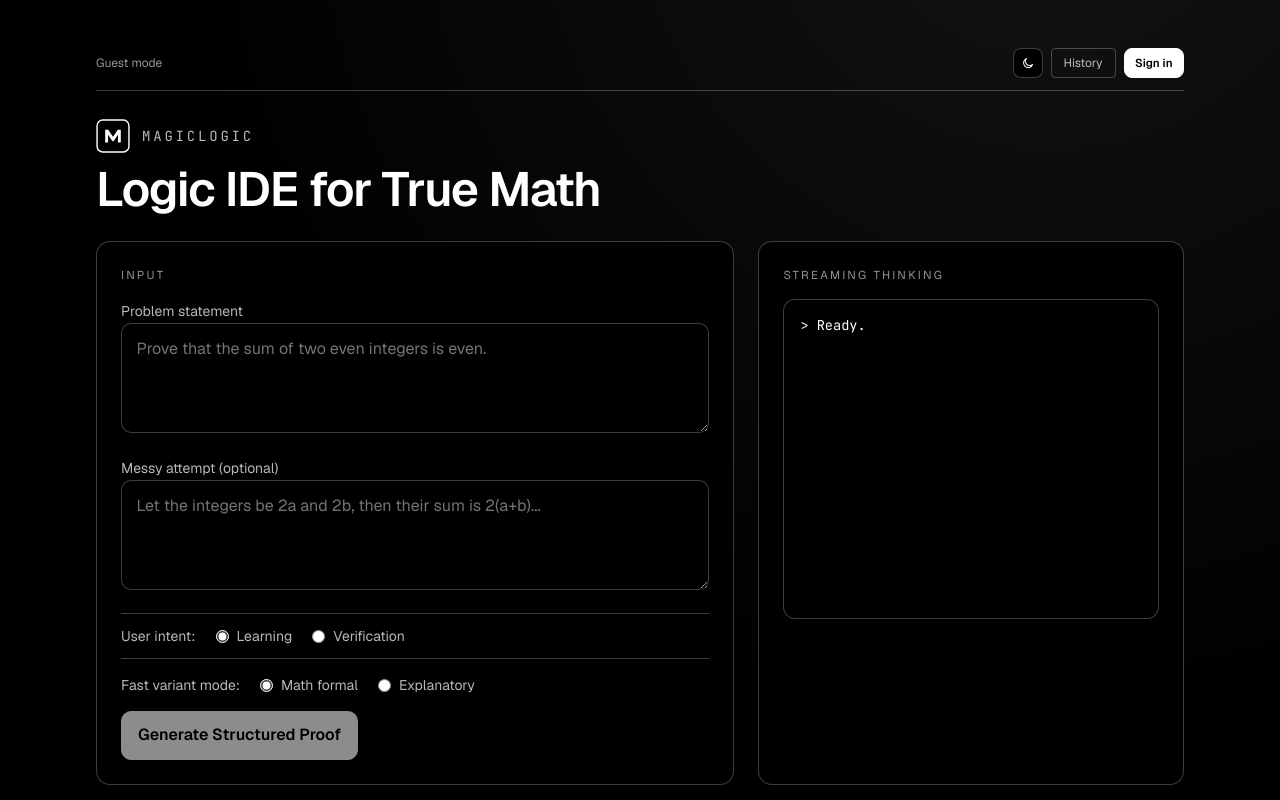
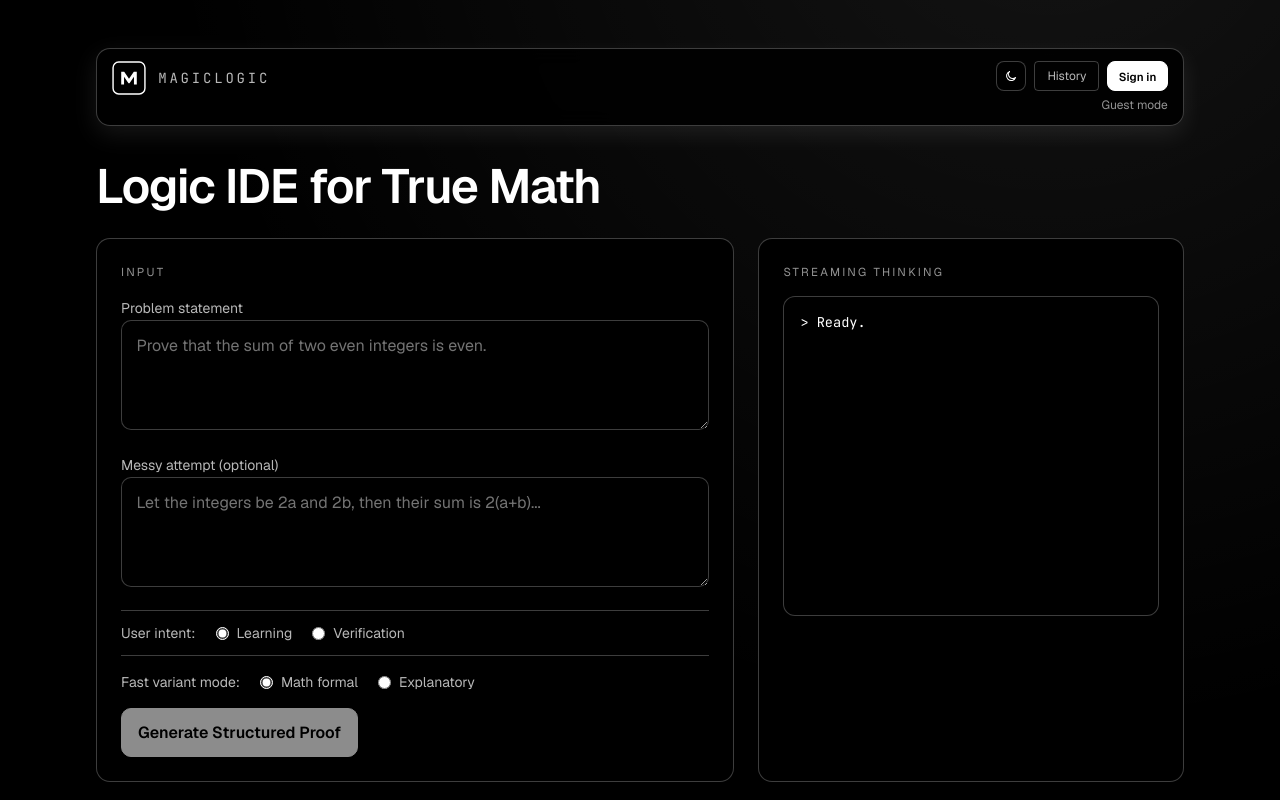
Before and after one commit to Shiv-Kiran/logic-magic, a Next.js app: page /ide in a window 1280 px wide. Shown: the top 800 px of the page. Built offline with nearby package versions, Linux system fonts and the light colour scheme; no server answers.

Commit message:
feat(ui): add sticky IDE identity bar and widen about header over content

```diff
--- a/src/app/about/page.tsx
+++ b/src/app/about/page.tsx
@@ -22,7 +22,7 @@ export default function AboutPage() {
           </div>
         </header>
 
-        <div className="about-sections">
+        <div className="about-sections about-sections--narrower">
           <section className="about-panel about-panel--hero about-reveal">
             <p className="about-eyebrow">MagicLogic</p>
             <h1 className="about-hero">
--- a/src/app/globals.css
+++ b/src/app/globals.css
@@ -139,6 +139,11 @@ body {
   flex-direction: column;
   gap: 1.5rem;
   scroll-snap-type: y mandatory;
+}
+
+.about-sections--narrower {
+  width: 95%;
+  margin-inline: auto;
 }
 
 .about-panel {
@@ -343,6 +348,10 @@ body {
     gap: 1rem;
   }
 
+  .about-sections--narrower {
+    width: 100%;
+  }
+
   .about-hero {
     font-size: clamp(1.9rem, 11vw, 3.25rem);
     max-width: 12ch;
@@ -351,6 +360,24 @@ body {
   .about-subcopy {
     max-width: 36ch;
     font-size: 1rem;
+  }
+
+  .ide-topbar {
+    top: 0.45rem;
+    padding: 0.62rem 0.7rem;
+  }
+
+  .ide-topbar-right {
+    width: 100%;
+    align-items: flex-start;
+  }
+
+  .ide-topbar-controls {
+    flex-wrap: wrap;
+  }
+
+  .ide-topbar-status {
+    text-align: left;
   }
 }
 
@@ -484,6 +511,41 @@ button.primary:disabled {
 
 .auth-strong:hover {
   filter: brightness(0.94);
+}
+
+.ide-topbar {
+  position: sticky;
+  top: 0.75rem;
+  z-index: 22;
+  display: flex;
+  align-items: flex-start;
+  justify-content: space-between;
+  gap: 0.9rem;
+  border: 1px solid var(--border);
+  border-radius: 14px;
+  background: color-mix(in srgb, var(--bg) 88%, transparent);
+  backdrop-filter: blur(10px);
+  padding: 0.78rem 0.95rem;
+  box-shadow: 0 8px 24px color-mix(in srgb, var(--fg) 9%, transparent);
+}
+
+.ide-topbar-right {
+  display: flex;
+  flex-direction: column;
+  align-items: flex-end;
+  gap: 0.42rem;
+}
+
+.ide-topbar-controls {
+  display: flex;
+  align-items: center;
+  gap: 0.5rem;
+}
+
+.ide-topbar-status {
+  margin: 0;
+  line-height: 1.2;
+  text-align: right;
 }
 
 input[type="radio"],
--- a/src/app/ide/page.tsx
+++ b/src/app/ide/page.tsx
@@ -6,7 +6,6 @@ import rehypeKatex from "rehype-katex";
 import remarkMath from "remark-math";
 import { AuthBar } from "@/components/auth-bar";
 import { FollowupBox } from "@/components/followup-box";
-import { MagicLogicLogo } from "@/components/magiclogic-logo";
 import { SiteFooter } from "@/components/site-footer";
 import { getDeepDiveStatusMessage, shouldShowDeepDiveTab } from "@/lib/ui/deep-dive";
 import {
@@ -459,10 +458,9 @@ export default function Home() {
   return (
     <div className="app-grid min-h-screen">
       <main className="mx-auto flex w-full max-w-6xl flex-col gap-7 px-4 py-8 sm:px-8 lg:py-12">
-        <AuthBar />
+        <AuthBar signOutRedirectTo="/about" />
 
-        <header className="space-y-3">
-          <MagicLogicLogo />
+        <header className="space-y-3 pt-2">
           <h1 className="text-3xl font-semibold tracking-tight text-white sm:text-5xl">Logic IDE for True Math</h1>
         </header>
 
--- a/src/components/auth-bar.tsx
+++ b/src/components/auth-bar.tsx
@@ -4,6 +4,7 @@ import Link from "next/link";
 import { useEffect, useMemo, useState } from "react";
 import { AuthChangeEvent, Session } from "@supabase/supabase-js";
 import { buildLoginRedirect } from "@/lib/auth/redirect";
+import { MagicLogicLogo } from "@/components/magiclogic-logo";
 import { getSupabaseBrowserClient } from "@/lib/supabase/browser";
 import { ThemeToggle } from "@/components/theme-toggle";
 
@@ -13,11 +14,10 @@ type AuthState = {
 };
 
 type AuthBarProps = {
-  variant?: "default" | "panel";
   signOutRedirectTo?: string;
 };
 
-export function AuthBar({ variant = "default", signOutRedirectTo = "/" }: AuthBarProps) {
+export function AuthBar({ signOutRedirectTo = "/" }: AuthBarProps) {
   const supabase = useMemo(() => getSupabaseBrowserClient(), []);
   const [authState, setAuthState] = useState<AuthState>({
     loading: Boolean(supabase),
@@ -73,42 +73,33 @@ export function AuthBar({ variant = "default", signOutRedirectTo = "/" }: AuthBa
   };
 
   const historyHref = authState.email ? "/history" : buildLoginRedirect("/history");
-  const containerClass =
-    variant === "panel"
-      ? "about-user-strip"
-      : "flex flex-wrap items-center justify-between gap-3 border-b border-border pb-3";
-
-  return (
-    <div className={containerClass}>
-      <div className="text-xs text-zinc-400">
-        {authState.loading
+  const statusText = authState.loading
     ? "Checking session..."
     : authState.email
       ? `Signed in as ${authState.email}`
-            : "Guest mode"}
-      </div>
-      <div className="flex items-center gap-2 text-xs">
+      : "Guest mode";
+
+  return (
+    <div className="ide-topbar">
+      <MagicLogicLogo />
+      <div className="ide-topbar-right">
+        <div className="ide-topbar-controls text-xs">
           <ThemeToggle />
           <Link className="rounded border border-border px-3 py-1.5 text-zinc-300 hover:text-white" href={historyHref}>
             History
           </Link>
           {authState.email ? (
-          <button
-            className="auth-strong"
-            type="button"
-            onClick={handleSignOut}
-          >
+            <button className="auth-strong" type="button" onClick={handleSignOut}>
               Sign out
             </button>
           ) : (
-          <Link
-            className="auth-strong"
-            href="/login"
-          >
+            <Link className="auth-strong" href="/login">
               Sign in
             </Link>
           )}
         </div>
+        <p className="ide-topbar-status text-xs text-zinc-400">{statusText}</p>
+      </div>
     </div>
   );
 }
```
Lines whose indentation alone changed are shown as unchanged.
